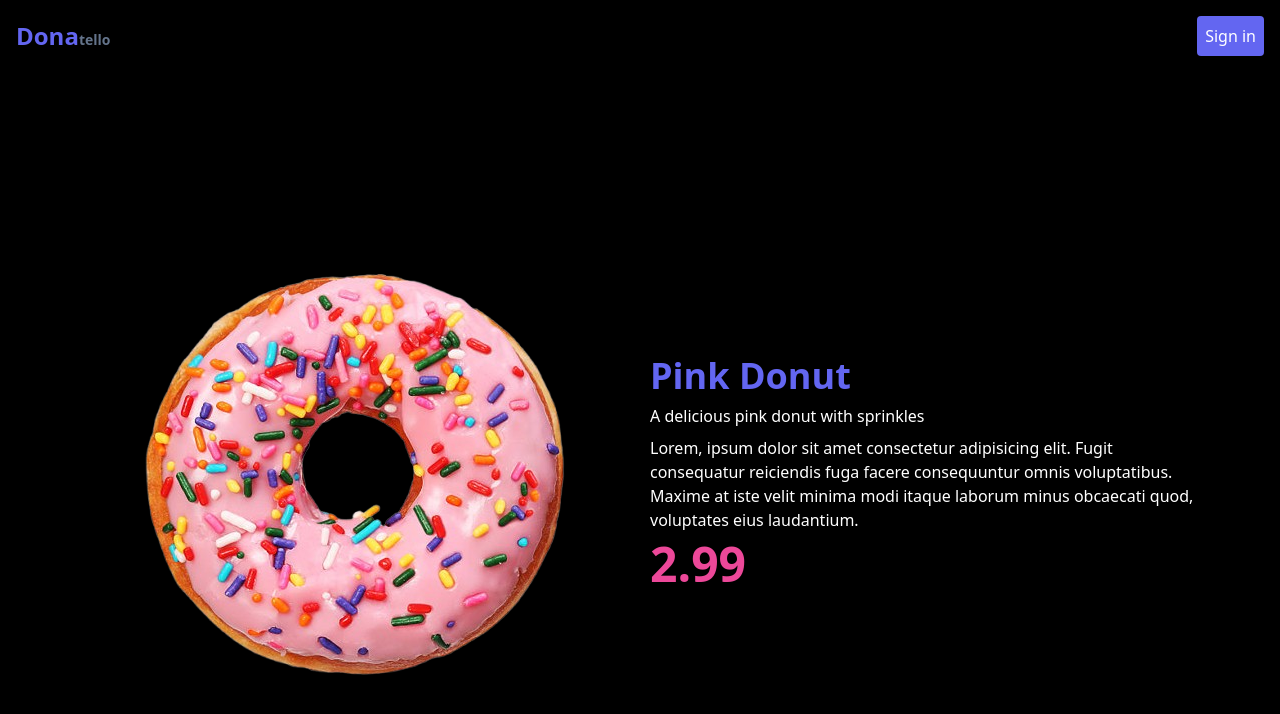
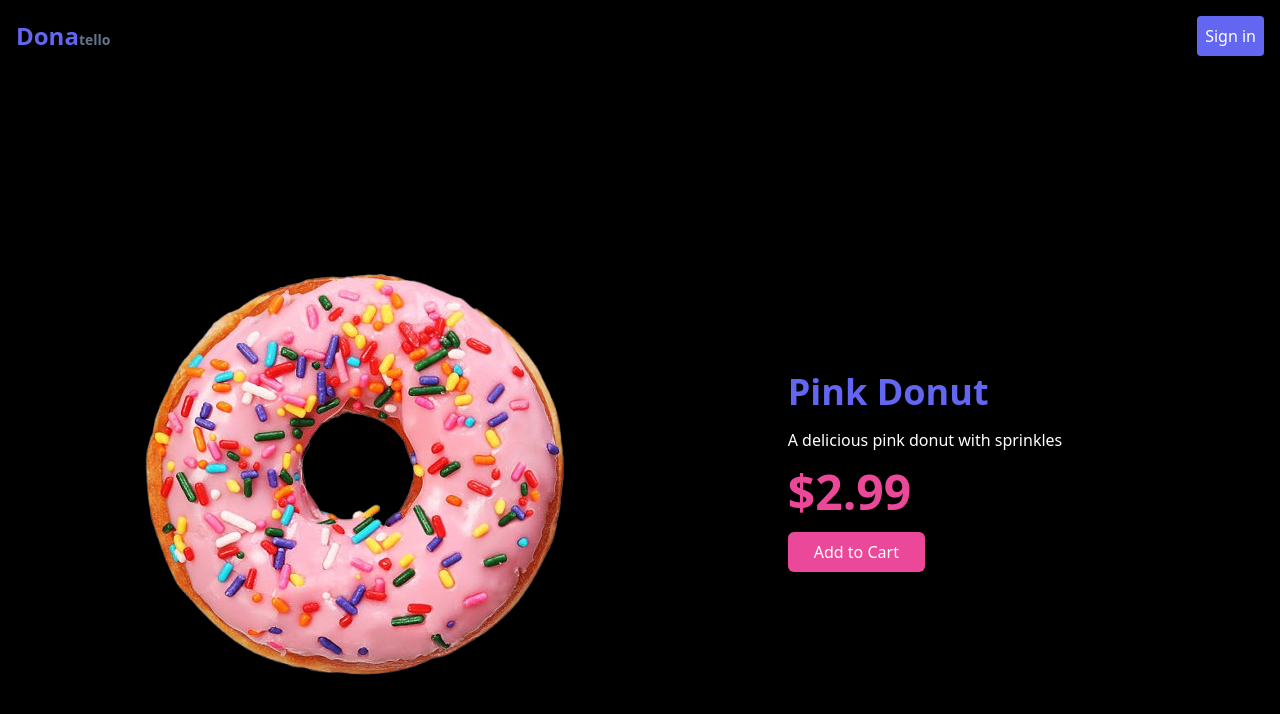
Before and after one commit to brayanyepesc/donatello, a SvelteKit app: page /donuts/1 in a window 1280 px wide. Shown: the top 714 px of the page. Built offline with nearby package versions, Linux system fonts and the light colour scheme; no server answers.

Commit message:
feat: add a buy btn in details page

```diff
--- a/src/routes/donuts/[id]/+page.svelte
+++ b/src/routes/donuts/[id]/+page.svelte
@@ -6,14 +6,14 @@
 	$: product = products.find((product: Product) => product.id === id);
 </script>
 
-<div class="bg-black min-h-screen grid grid-cols-2 gap-5 px-20 place-items-center">
+<div class="grid min-h-screen grid-cols-2 place-items-center gap-5 bg-black px-20">
 	<div>
-        <img src={product?.imageUrl} alt={product?.name}>
+		<img src={product?.imageUrl} alt={product?.name} />
 	</div>
-    <div class="flex flex-col justify-center space-y-2">
+	<div class="flex flex-col justify-center space-y-4">
 		<h1 class="text-4xl font-bold text-indigo-500">{product?.name}</h1>
 		<p class="text-white">{product?.description}</p>
-        <p class="text-white">Lorem, ipsum dolor sit amet consectetur adipisicing elit. Fugit consequatur reiciendis fuga facere consequuntur omnis voluptatibus. Maxime at iste velit minima modi itaque laborum minus obcaecati quod, voluptates eius laudantium.</p>
-        <p class="text-5xl text-pink-500 font-bold">{product?.price}</p>
+		<p class="text-5xl font-bold text-pink-500">${product?.price}</p>
+		<button class="rounded-md bg-pink-500 hover:bg-pink-700 p-2 text-white w-1/2 mt-4">Add to Cart</button>
 	</div>
 </div>
```
Lines whose indentation alone changed are shown as unchanged.
